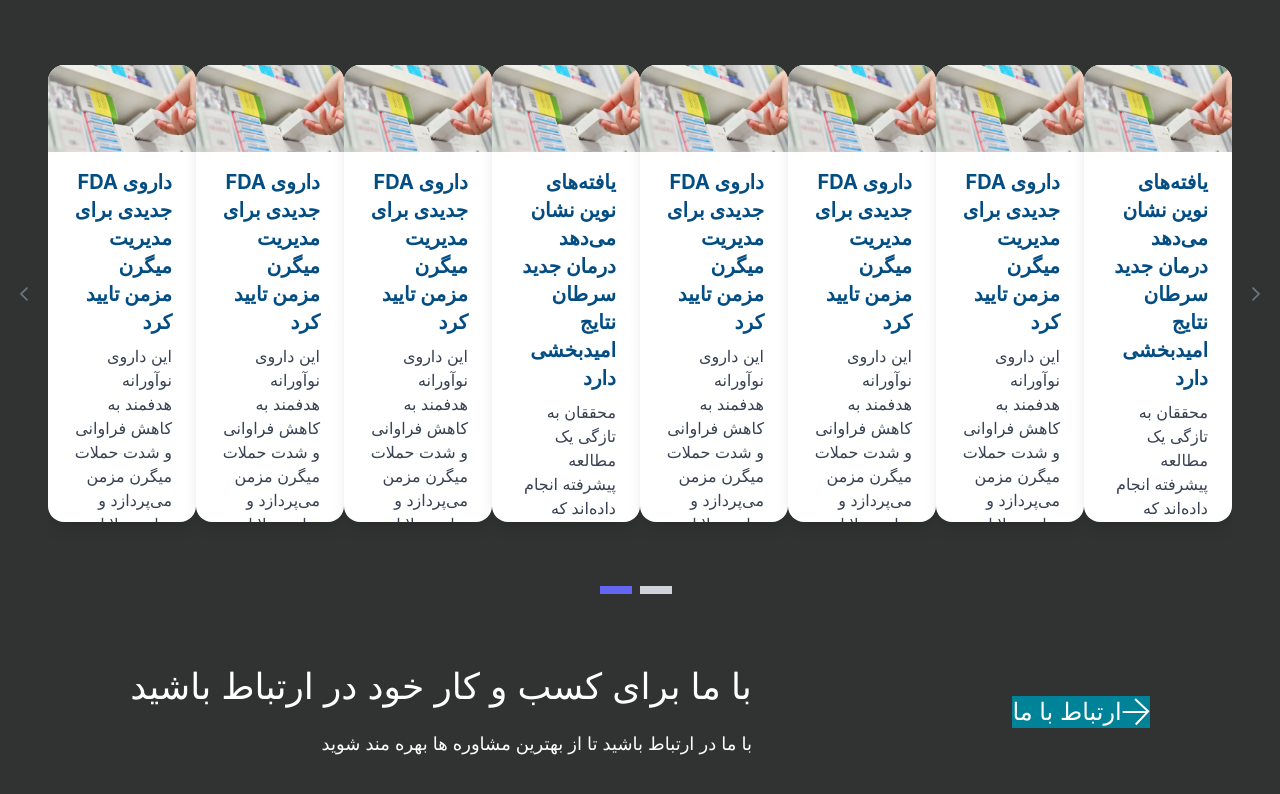
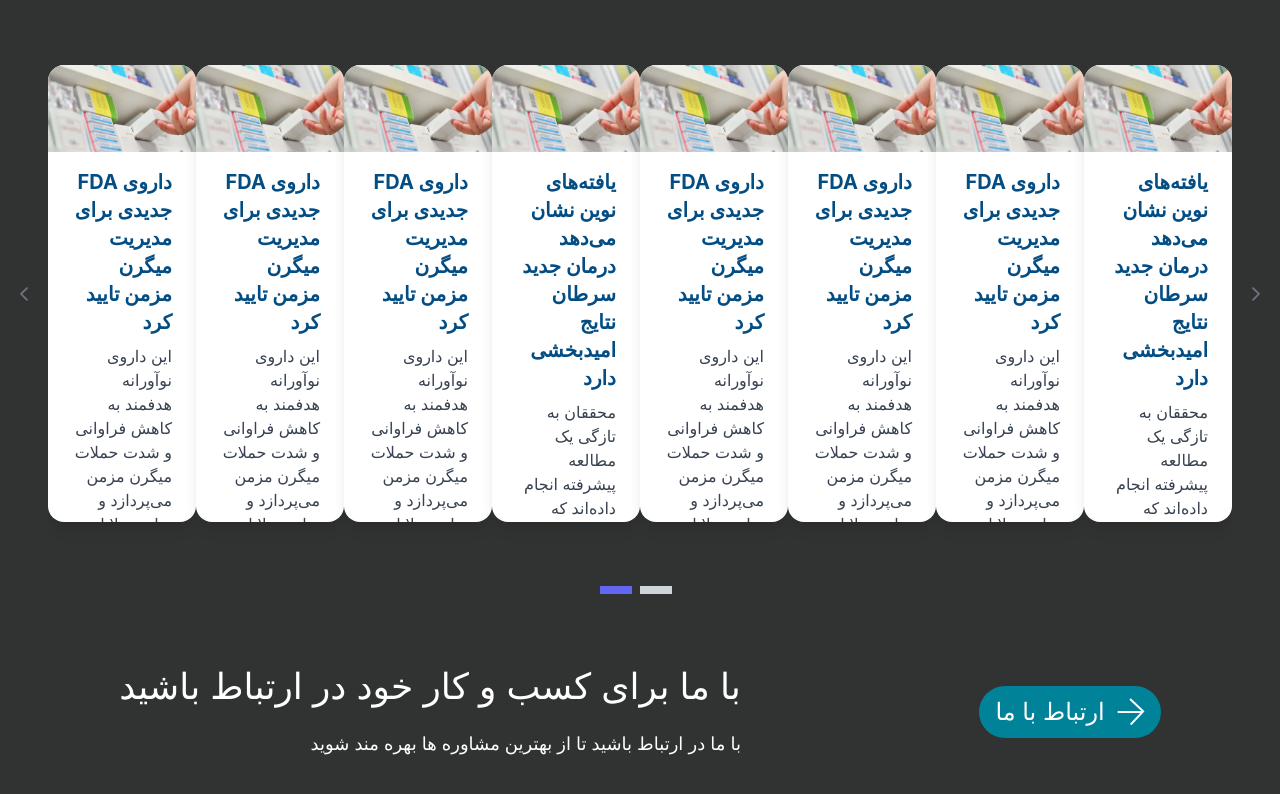
Before and after one commit to AmirNBK/farma-center, a Next.js app: page / in a window 1280 px wide. Shown: the part 4292-5086 px from the top of the page. Built offline with nearby package versions, Linux system fonts and the light colour scheme.

Commit message:
developed contact us section

```diff
--- a/components/ContactUs/ContactUsButton/ContactUsButton.tsx
+++ b/components/ContactUs/ContactUsButton/ContactUsButton.tsx
@@ -7,7 +7,7 @@
 }) => {
     const text = props.text
     return (
-        <button className='ContactUsButton flex text-white items-center'
+        <button className='ContactUsButton flex text-white items-center py-2.5 px-4 rounded-full gap-3'
             style={{ backgroundColor: '#008299' }}
         >
             <h4 className='text-2xl'> {text} </h4>
```
